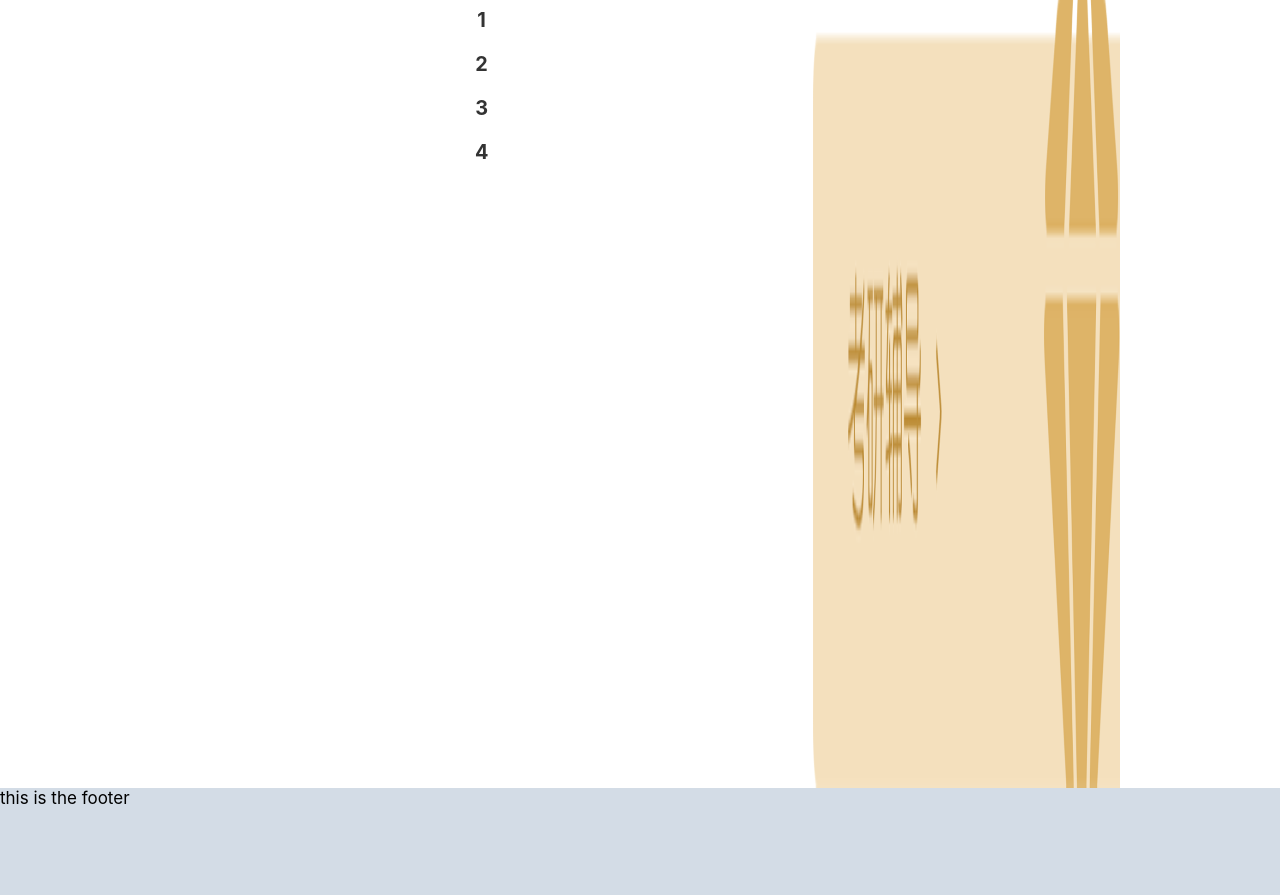
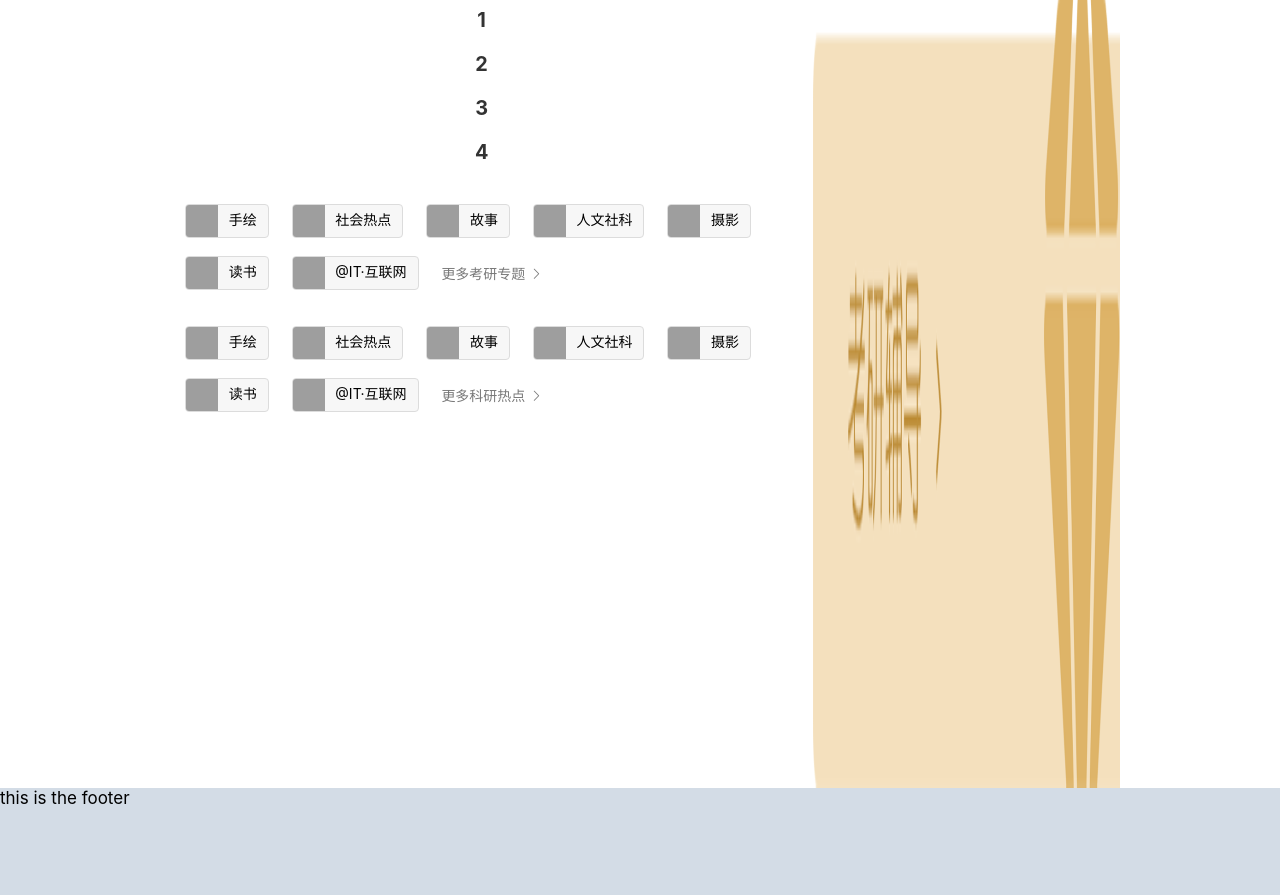
Before and after one commit to JDalio/web, a plain HTML site: page index.html in a window 1280 px wide. Shown: the part 78-973 px from the top of the page. Drawn offline with nearby package versions, Linux system fonts and the light colour scheme; grey boxes are pictures that could not be loaded.

Commit message:
考研专题、科研热点

```diff
--- a/css/global.css
+++ b/css/global.css
@@ -9,3 +9,16 @@ body {
     min-width: 768px;
     font-family: -apple-system, SF UI Text, Arial, PingFang SC, Hiragino Sans GB, Microsoft YaHei, WenQuanYi Micro Hei, sans-serif
 }
+
+a {
+    text-decoration: none;
+}
+
+ul {
+    list-style: none;
+}
+
+img {
+    vertical-align: middle;
+    border: 0;
+}
--- a/index.html
+++ b/index.html
@@ -56,10 +56,56 @@
         color: #000;
         background-color: transparent;
     }
+
     .entrance-img {
         height: 100%;
         width: 100%;
     }
+
+    /* 考研热门 科研热点 */
+    .hot-collection {
+        /*background-color: #ea6f5a;*/
+        padding-left: 5px;
+        margin-top: 10px;
+        margin-bottom: 18px;
+        text-align: left;
+    }
+
+    .hot-collection .collection {
+        display: inline-block;
+        margin: 0 18px 18px 0;
+        min-height: 32px;
+        background-color: #f7f7f7;
+        border: 1px solid #dcdcdc;
+        border-radius: 4px;
+        vertical-align: top;
+        overflow: hidden;
+    }
+
+    .hot-collection .collection img {
+        width: 32px;
+        height: 32px;
+    }
+
+    .hot-collection .collection .name {
+        display: inline-block;
+        padding: 0 11px 0 6px;
+        font-size: 14px;
+        color: black;
+
+    }
+
+    .hot-collection .more-collection {
+        display: inline-block;
+        margin-top: 7px;
+        font-size: 14px;
+        color: #787878;
+    }
+
+    .hot-collection .more-collection i {
+        margin-left: 0;
+    }
+
     footer {
         height: 120px;
         background-color: #D3DCE6;
@@ -76,9 +122,11 @@
         line-height: 300px;
         margin: 0;
     }
+
     .el-carousel__item:nth-child(2n) {
         background-color: #99a9bf;
     }
+
     .el-carousel__item:nth-child(2n+1) {
         background-color: #d3dce6;
     }
@@ -121,12 +169,107 @@
 <div class="el-container">
 
     <div class="el-main">
-        <div id="main-carousel">
-            <el-carousel>
+        <!-- 主页走马灯 -->
+        <el-carousel id="main-carousel">
             <el-carousel-item v-for="item in 4" :key="item">
                 <h3>{{ item }}</h3>
             </el-carousel-item>
         </el-carousel>
+        <!-- 考研热门 -->
+        <div class="hot-collection" style="margin-top: 40px">
+            <a class="collection" target="" href="/">
+                <img src="https://upload.jianshu.io/collections/images/283250/%E6%BC%AB%E7%94%BB%E4%B8%93%E9%A2%98.jpg?imageMogr2/auto-orient/strip|imageView2/1/w/64/h/64"
+                     alt="64">
+                <div class="name">手绘</div>
+            </a>
+
+            <a class="collection" target="" href="/">
+                <img src="https://upload.jianshu.io/collections/images/261938/man-hands-reading-boy-large.jpg?imageMogr2/auto-orient/strip|imageView2/1/w/64/h/64"
+                     alt="64">
+                <div class="name">社会热点</div>
+            </a>
+
+            <a class="collection" target="" href="/">
+                <img src="https://upload.jianshu.io/collections/images/95/1.jpg?imageMogr2/auto-orient/strip|imageView2/1/w/64/h/64"
+                     alt="64">
+                <div class="name">故事</div>
+            </a>
+
+            <a class="collection" target="" href="/">
+                <img src="https://upload.jianshu.io/collections/images/494271/51164a1egd7b1a4a7c491_690.jpg?imageMogr2/auto-orient/strip|imageView2/1/w/64/h/64"
+                     alt="64">
+                <div class="name">人文社科</div>
+            </a>
+
+            <a class="collection" target="" href="/">
+                <img src="https://upload.jianshu.io/collections/images/83/1.jpg?imageMogr2/auto-orient/strip|imageView2/1/w/64/h/64"
+                     alt="64">
+                <div class="name">摄影</div>
+            </a>
+
+            <a class="collection" target="" href="/">
+                <img src="https://upload.jianshu.io/collections/images/4/sy_20091020135145113016.jpg?imageMogr2/auto-orient/strip|imageView2/1/w/64/h/64"
+                     alt="64">
+                <div class="name">读书</div>
+            </a>
+
+            <a class="collection" target="" href="/">
+                <img src="https://upload.jianshu.io/collections/images/14/6249340_194140034135_2.jpg?imageMogr2/auto-orient/strip|imageView2/1/w/64/h/64"
+                     alt="64">
+                <div class="name">@IT·互联网</div>
+            </a>
+
+            <a class="more-collection" target="" href="/">
+                更多考研专题 <i class="el-icon-arrow-right"></i>
+            </a>
+        </div>
+        <!-- 科研热点 -->
+        <div class="hot-collection">
+            <a class="collection" target="" href="/">
+                <img src="https://upload.jianshu.io/collections/images/283250/%E6%BC%AB%E7%94%BB%E4%B8%93%E9%A2%98.jpg?imageMogr2/auto-orient/strip|imageView2/1/w/64/h/64"
+                     alt="64">
+                <div class="name">手绘</div>
+            </a>
+
+            <a class="collection" target="" href="/">
+                <img src="https://upload.jianshu.io/collections/images/261938/man-hands-reading-boy-large.jpg?imageMogr2/auto-orient/strip|imageView2/1/w/64/h/64"
+                     alt="64">
+                <div class="name">社会热点</div>
+            </a>
+
+            <a class="collection" target="" href="/">
+                <img src="https://upload.jianshu.io/collections/images/95/1.jpg?imageMogr2/auto-orient/strip|imageView2/1/w/64/h/64"
+                     alt="64">
+                <div class="name">故事</div>
+            </a>
+
+            <a class="collection" target="" href="/">
+                <img src="https://upload.jianshu.io/collections/images/494271/51164a1egd7b1a4a7c491_690.jpg?imageMogr2/auto-orient/strip|imageView2/1/w/64/h/64"
+                     alt="64">
+                <div class="name">人文社科</div>
+            </a>
+
+            <a class="collection" target="" href="/">
+                <img src="https://upload.jianshu.io/collections/images/83/1.jpg?imageMogr2/auto-orient/strip|imageView2/1/w/64/h/64"
+                     alt="64">
+                <div class="name">摄影</div>
+            </a>
+
+            <a class="collection" target="" href="/">
+                <img src="https://upload.jianshu.io/collections/images/4/sy_20091020135145113016.jpg?imageMogr2/auto-orient/strip|imageView2/1/w/64/h/64"
+                     alt="64">
+                <div class="name">读书</div>
+            </a>
+
+            <a class="collection" target="" href="/">
+                <img src="https://upload.jianshu.io/collections/images/14/6249340_194140034135_2.jpg?imageMogr2/auto-orient/strip|imageView2/1/w/64/h/64"
+                     alt="64">
+                <div class="name">@IT·互联网</div>
+            </a>
+
+            <a class="more-collection" target="" href="/">
+                更多科研热点 <i class="el-icon-arrow-right"></i>
+            </a>
         </div>
     </div>
 
@@ -153,7 +296,7 @@
                        style="width: 93.5%;height:80px;padding-top:9px;padding-left: 0;margin-top: 15px">
                 <img src="./img/lighthouse.jpg" alt="灯塔名师微信公众号"
                      style="padding-left: 20px; height: 60px;width: 60px;display: inline;float: left;">
-                <ul class="info" style="display: inline;list-style: none;position: relative;left: 10px;">
+                <ul class="info" style="display: inline;position: relative;left: 10px;">
                     <li style="font-size: 16px;line-height: 20px;text-align: left;position: relative;top: -4px;">
                         微信关注灯塔名师
                     </li>
```
Also changed, not shown: ideas.txt. Lines whose indentation alone changed are shown as unchanged.
